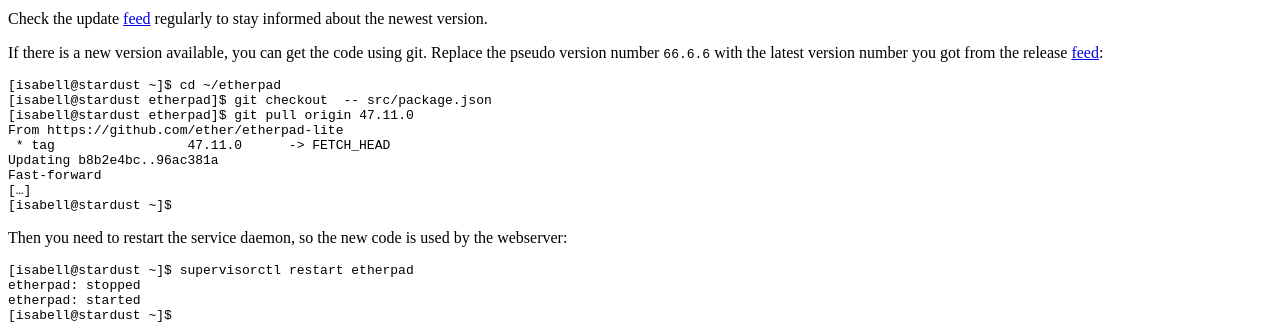
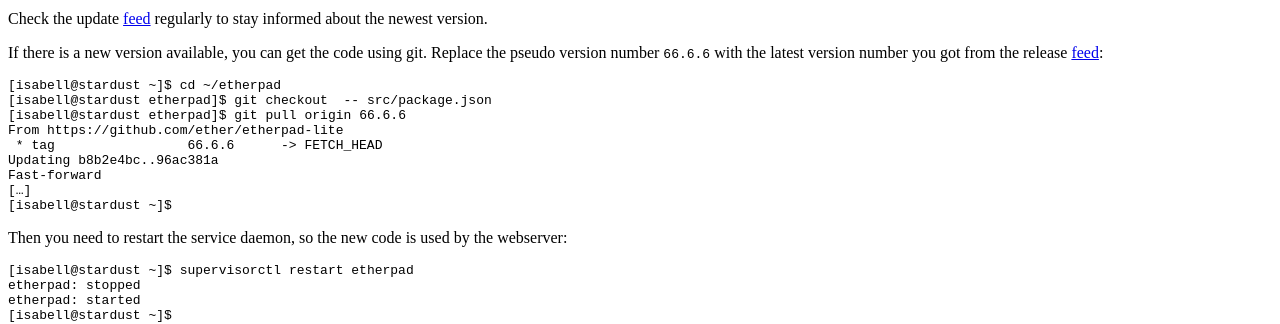
Before and after one commit to Uberspace/lab, a Sphinx documentation site: the page built from source/guide_etherpad.rst, in a window 1280 px wide and 900 px high, scrolled down 4688 px. Shown: the part 229-553 px from the top of the window. Built offline with Sphinx 7.4.7 and the Read the Docs theme 2.0.0, drawn with Linux system fonts in a browser that asks for light colours.

Commit message:
Correct pseudo version number
Since "66.6.6" is used as pseudo version number in the rest of this tutorial, it should be used in the update section as well. This will prevent irritations.

```diff
--- a/source/guide_etherpad.rst
+++ b/source/guide_etherpad.rst
@@ -209,9 +209,9 @@
 
   [isabell@stardust ~]$ cd ~/etherpad
   [isabell@stardust etherpad]$ git checkout  -- src/package.json
-  [isabell@stardust etherpad]$ git pull origin 47.11.0
+  [isabell@stardust etherpad]$ git pull origin 66.6.6
   From https://github.com/ether/etherpad-lite
-   * tag                 47.11.0      -> FETCH_HEAD
+   * tag                 66.6.6      -> FETCH_HEAD
   Updating b8b2e4bc..96ac381a
   Fast-forward
   […]
```
